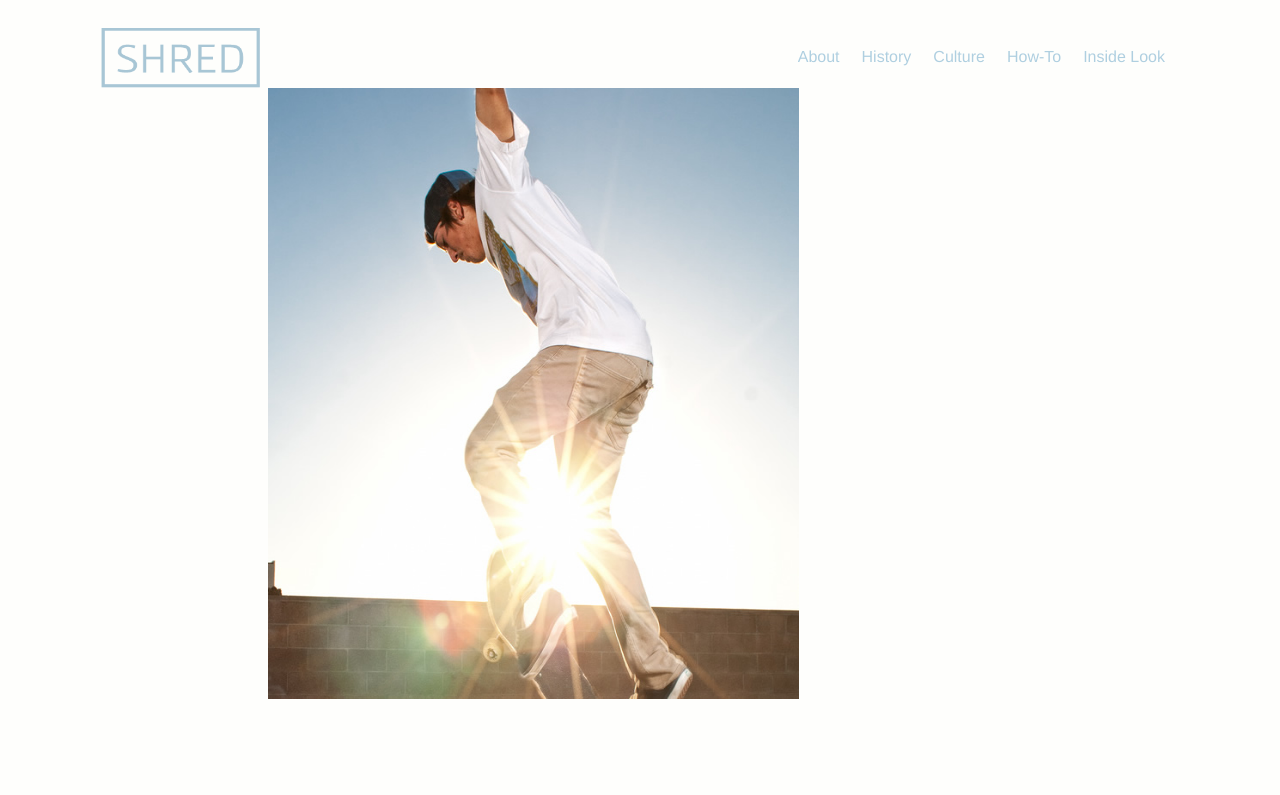
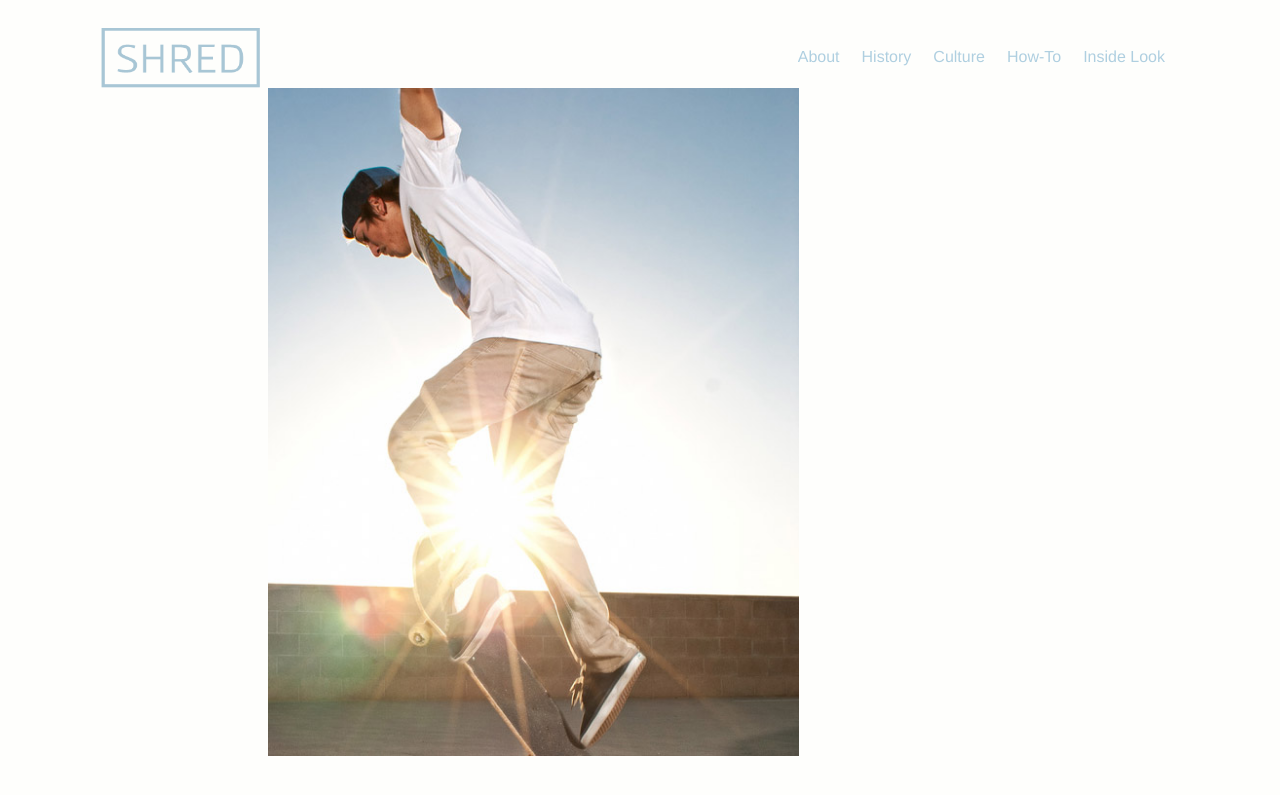
Before and after one commit to maddiwatson1/large-data-website, a Jekyll site: the page built from history.html, in a window 1280 px wide. Shown: the top 795 px of the page. Built offline with Jekyll 4.4.1, drawn with Linux system fonts in a browser that asks for light colours; Markdown is read by kramdown in place of the engine named in the settings.

Commit message:
edited image and history page

```diff
--- a/history.html
+++ b/history.html
@@ -4,6 +4,6 @@ layout: default
 
 <div class="unit unit-s-1 unit-m-1-2">
 	<div class="unit-spacer">
-    	<img src="images/history-page.jpg" alt="" width="618" height="611" class="flex-img">
+    	<img src="images/history-page.jpg" alt="" class="flex-img">
 	</div>
 </div>
```
Also changed, not shown: images/history-page.jpg.
